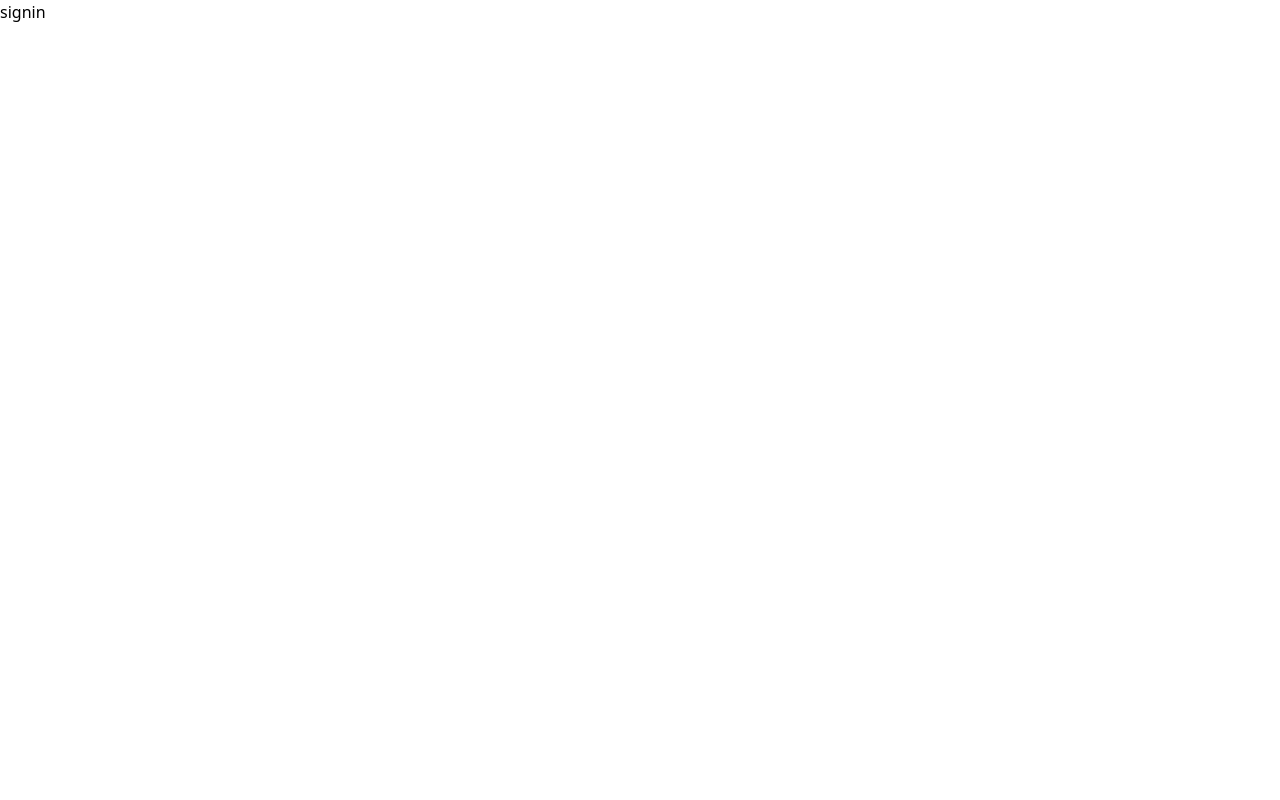
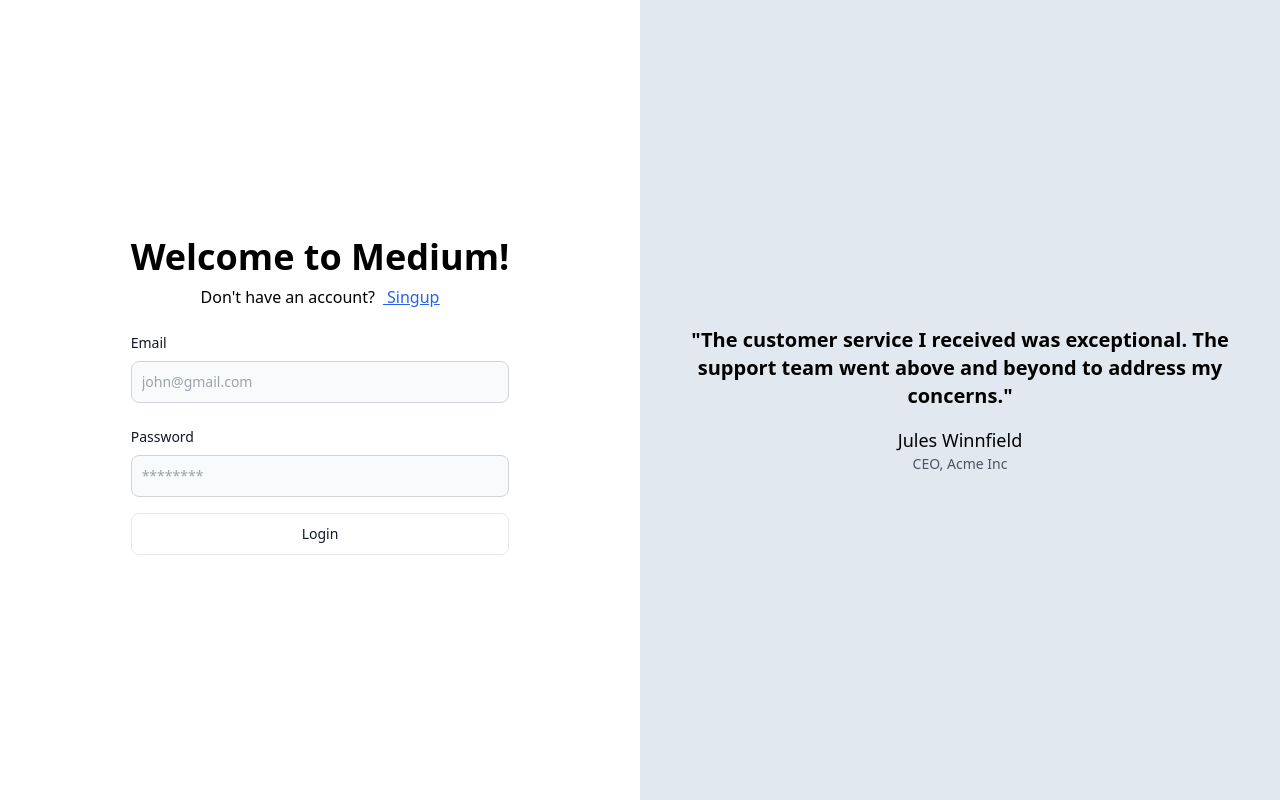
Before and after one commit to akash-wt/Medium-hono, a React (Vite) app in the folder frontend/: page /signin in a window 1280 px wide. Built offline with nearby package versions, Linux system fonts and the light colour scheme; no server answers.

Commit message:
signin,signup done

```diff
--- a/frontend/package.json
+++ b/frontend/package.json
@@ -11,6 +11,7 @@
   },
   "dependencies": {
     "@akash-wt/medium-types": "^1.0.2",
+    "axios": "^1.7.7",
     "react": "^18.3.1",
     "react-dom": "^18.3.1",
     "react-router-dom": "^6.27.0"
--- a/frontend/src/App.tsx
+++ b/frontend/src/App.tsx
@@ -3,6 +3,7 @@
 import Signin from './pages/signin'
 import Signup from './pages/signup'
 import Blog from './pages/blog'
+import Blogs from './pages/Blogs'
 function App() {
 
 
@@ -12,6 +13,7 @@
       <Route path='/signup' element={<Signup/>} />
       <Route path='/signin' element={<Signin/>} />
       <Route path='/blog/:id' element={<Blog/>} />
+      <Route path='/blogs' element={<Blogs/>} />
     </Routes>
 
     </BrowserRouter>
--- a/frontend/src/components/Auth.tsx
+++ /dev/null
@@ -1,23 +0,0 @@
-import { Link } from "react-router-dom"
-import Input from "./input"
-export default function Auth() {
-    return (
-
-
-        <div className="flex flex-row min-h-screen justify-center items-center">
-            <div>
-                <p className="text-4xl font-bold pb-2 ">
-                    Create an account
-                </p>
-
-                <p className=" text-center ">Already have an account? <span className="text-blue-600 pl-2 underline"> <Link to={"/signin"}>Login</Link></span></p>
-                <div>
-                    <Input label="Username" onChange={() => { }} placeholder="John Doe" />
-                    <Input label="Email" onChange={() => { }} placeholder="john@gmail.com" />
-                    <Input label="Password" onChange={() => { }} placeholder="********" />
-                </div>
-                <button type="button" className="py-2.5 px-5 me-2 mb-2 text-sm font-medium text-gray-900 focus:outline-none bg-white rounded-lg border border-gray-200 hover:bg-gray-100 hover:text-blue-600 focus:z-10 focus:ring-4 focus:ring-gray-100 w-full mt-4">Signup</button>
-            </div>
-        </div>
-    )
-}
--- a/frontend/src/components/input.tsx
+++ b/frontend/src/components/input.tsx
@@ -4,13 +4,14 @@
     label: string;
     placeholder: string;
     onChange: ChangeEventHandler<HTMLInputElement>
+    value:string
 }
-export default function Input({ label, placeholder, onChange }: inputType) {
+export default function Input({ label, placeholder, onChange,value }: inputType) {
 
     return (
         <div className="mt-6">
             <label htmlFor={label} className="block mb-2 text-sm font-medium text-gray-900 ">{label}</label>
-            <input onChange={onChange} placeholder={placeholder} type="text" id={label} className="bg-gray-50 border border-gray-300 text-gray-900 text-sm rounded-lg focus:ring-blue-500 focus:border-blue-500 block w-full p-2.5" />
+            <input onChange={onChange} value={value} placeholder={placeholder} type="text" id={label} className="bg-gray-50 border border-gray-300 text-gray-900 text-sm rounded-lg focus:ring-blue-500 focus:border-blue-500 block w-full p-2.5" />
         </div>
     )
 }
--- /dev/null
+++ b/frontend/src/pages/Blogs.tsx
@@ -0,0 +1,7 @@
+export default function Blogs(){
+    return(
+
+        <div>blogs</div>
+    )
+
+}
--- a/frontend/src/pages/signin.tsx
+++ b/frontend/src/pages/signin.tsx
@@ -1,7 +1,77 @@
-export default function Signin(){
-    return(
+import SignUpQoute from "../components/SignUpQoute";
+import { Link, useNavigate } from "react-router-dom";
+import Input from "../components/input";
+import { useState } from "react";
+import { SignupType } from "@akash-wt/medium-types";
+import axios from "axios";
+import url from "../config";
 
-        <div>signin</div>
-    )
+export default function Signin() {
+  const nevigate = useNavigate();
+  const [signin, setSignin] = useState<SignupType>({
+    email: "",
+    password: "",
+  });
+  const handleSignup = async (): Promise<void> => {
+    try {
+      const response = await axios.post(`${url}/user/signin`, signin);
+      const jwt = response.data.jwt;
+      nevigate("/blogs");
 
+      localStorage.setItem("token", jwt);
+    } catch (e) {
+      alert(e);
+    }
+  };
+
+  return (
+    <div>
+      <div className="grid grid-cols-1  lg:grid-cols-2">
+        <div>
+          <div className="flex flex-row min-h-screen justify-center items-center">
+            <div>
+              <p className="text-4xl font-bold pb-2 ">Welcome to Medium!</p>
+
+              <p className=" text-center ">
+                Don't have an account?{""}
+                <span className="text-blue-600 pl-2 underline">
+                  {" "}
+                  <Link to={"/signup"}>Singup</Link>
+                </span>
+              </p>
+              <div>
+                <Input
+                  label="Email"
+                  value={signin.email}
+                  onChange={(e) =>
+                    setSignin({ ...signin, email: e.target.value })
+                  }
+                  placeholder="john@gmail.com"
+                />
+                <Input
+                  value={signin.password}
+                  label="Password"
+                  onChange={(e) =>
+                    setSignin({ ...signin, password: e.target.value })
+                  }
+                  placeholder="********"
+                />
+              </div>
+              <button
+                type="button"
+                onClick={handleSignup}
+                className="py-2.5 px-5 me-2 mb-2 text-sm font-medium text-gray-900 focus:outline-none bg-white rounded-lg border border-gray-200 hover:bg-gray-100 hover:text-blue-600 focus:z-10 focus:ring-4 focus:ring-gray-100 w-full mt-4"
+              >
+                Login
+              </button>
+            </div>
+          </div>
+        </div>
+
+        <div className="hidden lg:flex">
+          <SignUpQoute />
+        </div>
+      </div>
+    </div>
+  );
 }
--- a/frontend/src/pages/signup.tsx
+++ b/frontend/src/pages/signup.tsx
@@ -1,23 +1,90 @@
-import SignUpQoute from "../components/SignUpQoute"
-import Auth from "../components/Auth"
+import SignUpQoute from "../components/SignUpQoute";
+import { Link ,useNavigate } from "react-router-dom";
+import Input from "../components/input";
+import { useState } from "react";
+import { SignupType } from "@akash-wt/medium-types";
+import axios from "axios";
+import url from "../config";
 
 export default function Signup() {
-    return (
+    const nevigate =useNavigate();
+  const [signup, setSignup] = useState<SignupType>({
+    email: "",
+    name: "",
+    password: "",
+  });
+  const handleSignup = async (): Promise<void> => {
+    try {
+        console.log(`${url}/api/v1/user/signup`);
 
+      const response = await axios.post(`${url}/user/signup`, signup);
+      const jwt = response.data.jwt;
+
+      nevigate("/blogs");
+
+      localStorage.setItem("token", jwt);
+
+    } catch (e) {
+      alert(e);
+    }
+  };
+
+  return (
+    <div>
+      <div className="grid grid-cols-1  lg:grid-cols-2">
         <div>
+          <div className="flex flex-row min-h-screen justify-center items-center">
+            <div>
+              <p className="text-4xl font-bold pb-2 ">Create an account</p>
 
-            <div className="grid grid-cols-1  md:grid-cols-2">
-            <div>
-            <Auth />
+              <p className=" text-center ">
+                Already have an account?{" "}
+                <span className="text-blue-600 pl-2 underline">
+                  {" "}
+                  <Link to={"/signin"}>Login</Link>
+                </span>
+              </p>
+              <div>
+                <Input
+                  label="Username"
+                  value={signup.name || ""}
+                  onChange={(e) =>
+                    setSignup({ ...signup, name: e.target.value })
+                  }
+                  placeholder="John Doe"
+                />
+                <Input
+                  label="Email"
+                  value={signup.email}
+                  onChange={(e) =>
+                    setSignup({ ...signup, email: e.target.value })
+                  }
+                  placeholder="john@gmail.com"
+                />
+                <Input
+                  value={signup.password}
+                  label="Password"
+                  onChange={(e) =>
+                    setSignup({ ...signup, password: e.target.value })
+                  }
+                  placeholder="********"
+                />
+              </div>
+              <button
+                type="button"
+                onClick={handleSignup}
+                className="py-2.5 px-5 me-2 mb-2 text-sm font-medium text-gray-900 focus:outline-none bg-white rounded-lg border border-gray-200 hover:bg-gray-100 hover:text-blue-600 focus:z-10 focus:ring-4 focus:ring-gray-100 w-full mt-4"
+              >
+                Signup
+              </button>
             </div>
+          </div>
+        </div>
 
-           <div className="hidden md:flex">
-           <SignUpQoute />
-           </div>
-            </div>
-
-
+        <div className="hidden lg:flex">
+          <SignUpQoute />
         </div>
-    )
-
+      </div>
+    </div>
+  );
 }
```
Also changed, not shown: 2 other files (tests, documents, lock files or other folders).
